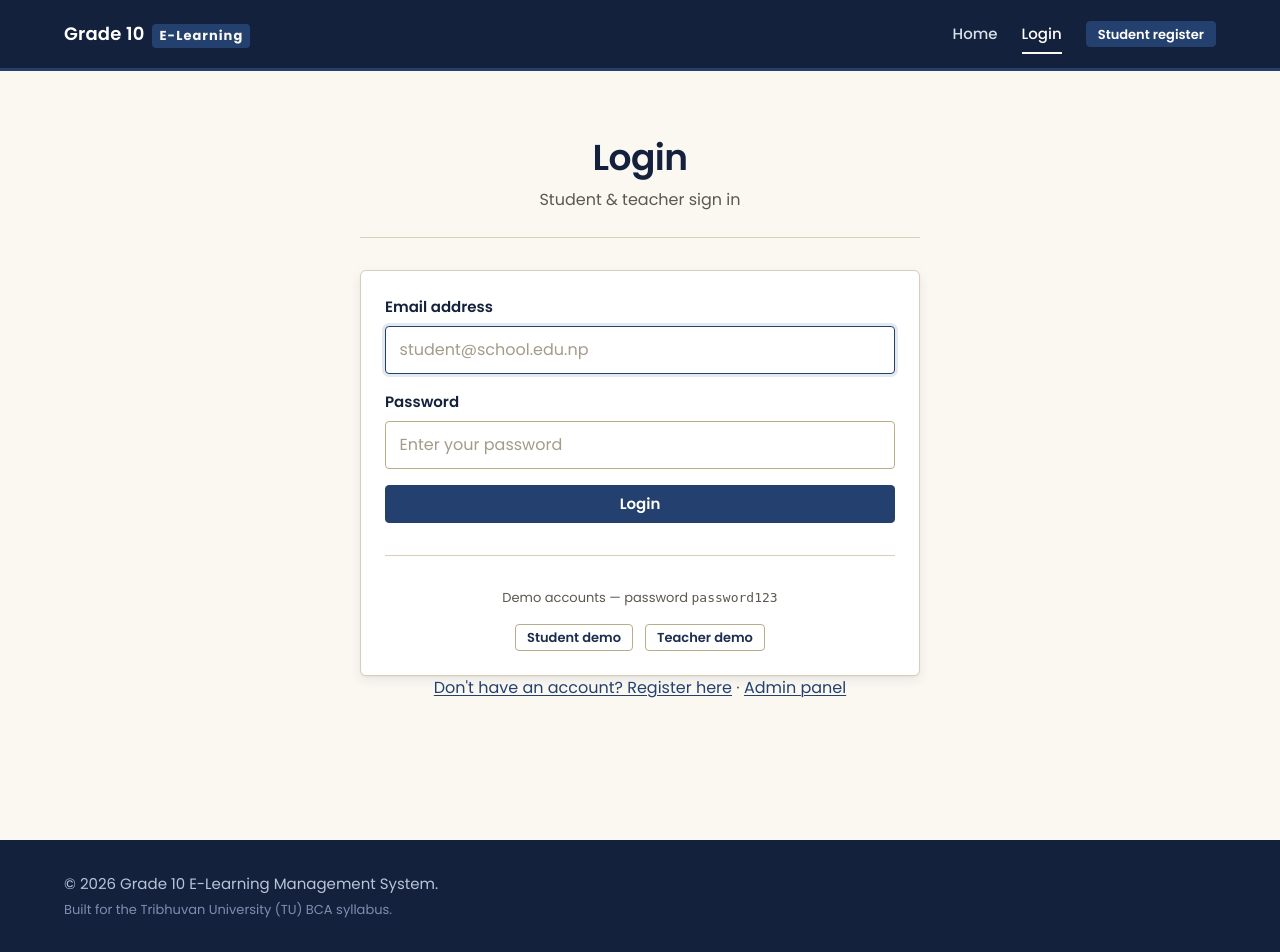
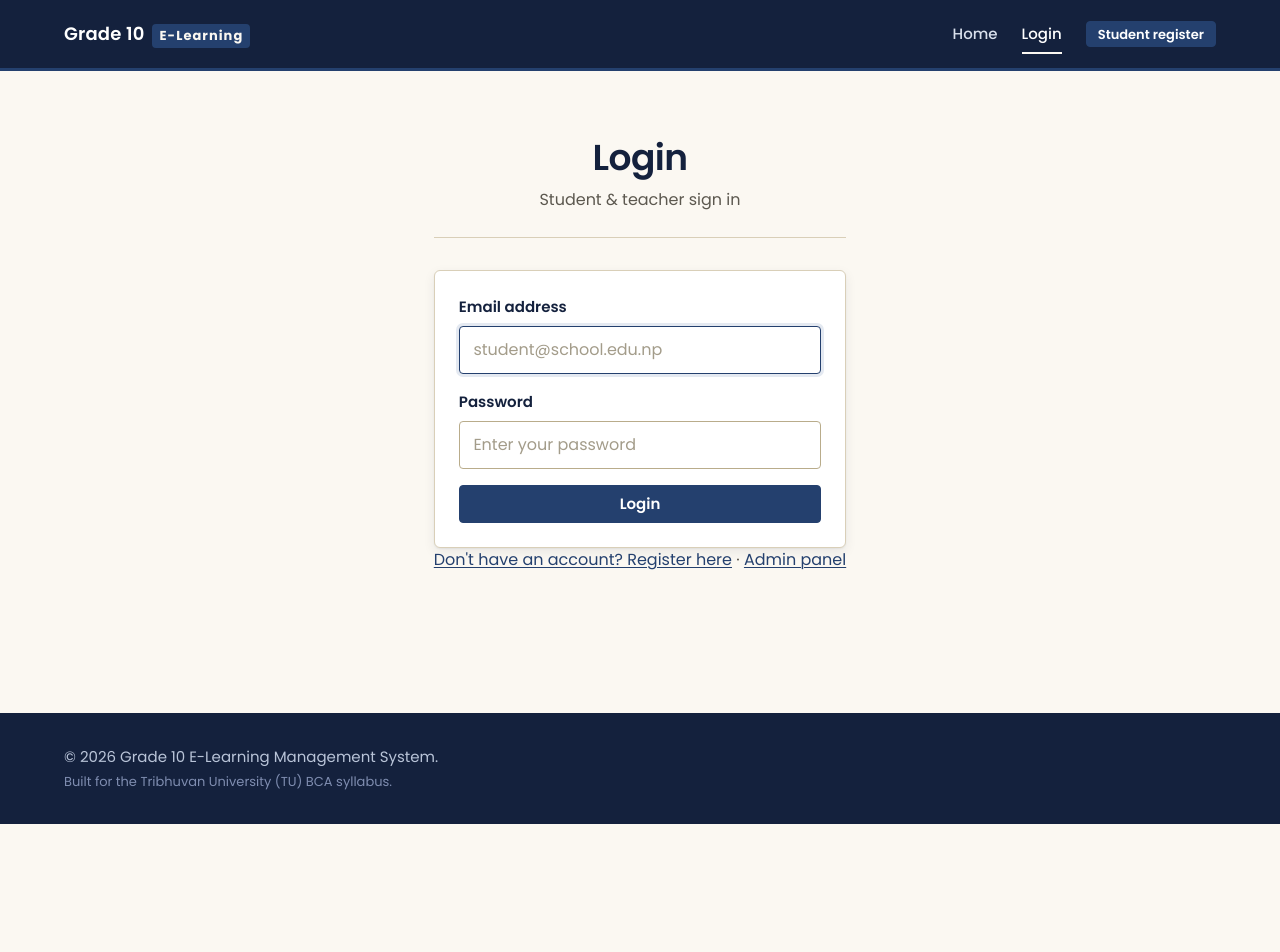
Before and after one commit to saraswati987/grade10-elearning, a PHP site: page /login.php in a window 1280 px wide. After the commit the page ends 824 px from the top, so only its background shows below. Run offline with PHP 8.4, Linux system fonts and the light colour scheme; data comes from the database, SQL or seed files in the repository.

Commit message:
fix: improve UI styling, remove login demo credentials, and enhance database configuration and setup robustness

```diff
--- a/assets/css/style.css
+++ b/assets/css/style.css
@@ -880,3 +880,30 @@ td.num, th.num { text-align: right; font-variant-numeric: tabular-nums; }
 fieldset.card { min-width: 0; }
 fieldset.card > legend { display: block; float: left; width: 100%; }
 fieldset.card > legend + * { clear: both; }
+
+/* =========================================================================
+   Fixes found by running the app
+   ========================================================================= */
+
+/* The secondary button is built for the cream page; on the navy nav bar its
+   ink-on-cream colours all but vanished. */
+.navbar .btn-secondary {
+  background: transparent;
+  color: #fff;
+  border-color: rgba(255, 255, 255, 0.45);
+}
+.navbar .btn-secondary:hover {
+  background: rgba(255, 255, 255, 0.12);
+  color: #fff;
+  border-color: #fff;
+}
+
+/* The whole subject row is one link, so the global underline landed on the
+   code and title too. Underline the row on hover instead. */
+.subject-row, .subject-row * { text-decoration: none; }
+.subject-row:hover h3 { text-decoration: underline; text-underline-offset: 2px; }
+
+/* Short pages left the footer floating with page background below it. */
+body { min-height: 100vh; display: flex; flex-direction: column; }
+.main-content { flex: 1; }
+.admin-shell { flex: 1; }
--- a/assets/js/main.js
+++ b/assets/js/main.js
@@ -102,12 +102,4 @@ document.addEventListener('DOMContentLoaded', () => {
         });
         confirmField.addEventListener('input', () => confirmField.setCustomValidity(''));
     }
-
-    /* --- Login demo buttons --------------------------------------------- */
-    document.querySelectorAll('[data-demo]').forEach(btn => {
-        btn.addEventListener('click', () => {
-            document.getElementById('email').value = btn.dataset.demo;
-            document.getElementById('password').value = 'password123';
-        });
-    });
 });
--- a/config/db.php
+++ b/config/db.php
@@ -1,9 +1,11 @@
 <?php
 // config/db.php - Database connection (XAMPP MySQL defaults)
-$host = 'localhost';
-$dbname = 'elearning_db';
-$username = 'root';
-$password = ''; // Default XAMPP MySQL root password is empty
+// XAMPP defaults. The env vars are only there so the app can be pointed at
+// another MySQL (a test instance) without editing this file.
+$host     = getenv('DB_HOST') ?: 'localhost';
+$dbname   = getenv('DB_NAME') ?: 'elearning_db';
+$username = getenv('DB_USER') ?: 'root';
+$password = getenv('DB_PASS') ?: ''; // Default XAMPP MySQL root password is empty
 
 if (!defined('BASE_URL')) {
     // Derive the app root from the running script so the project works under any
--- a/login.php
+++ b/login.php
@@ -94,16 +94,6 @@ require_once __DIR__ . '/includes/header.php';
 
             <button type="submit" class="btn btn-primary btn-block">Login</button>
         </form>
-
-        <hr>
-
-        <div class="text-center">
-            <p class="form-hint">Demo accounts &mdash; password <code>password123</code></p>
-            <div class="page-actions page-actions-center">
-                <button type="button" class="btn btn-secondary btn-sm" data-demo="student@school.edu.np">Student demo</button>
-                <button type="button" class="btn btn-secondary btn-sm" data-demo="teacher@school.edu.np">Teacher demo</button>
-            </div>
-        </div>
     </div>
 
     <p class="text-center text-muted">
```
Also changed, not shown: setup_database.php (+7 -3 lines).
